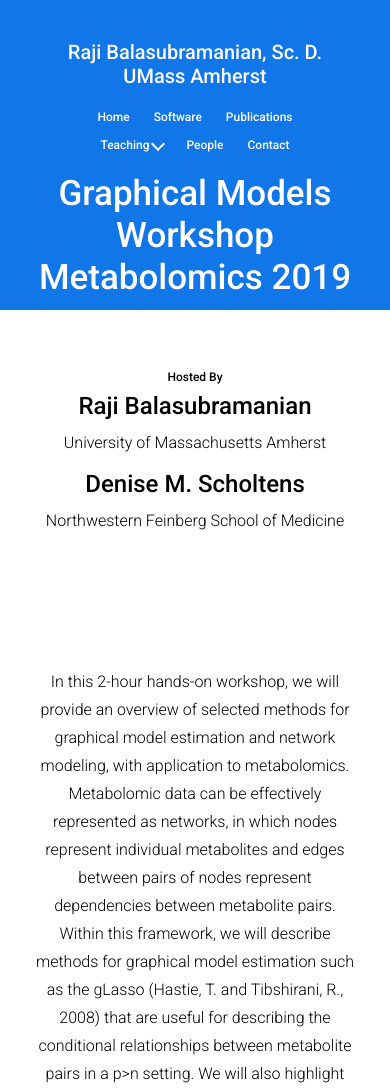
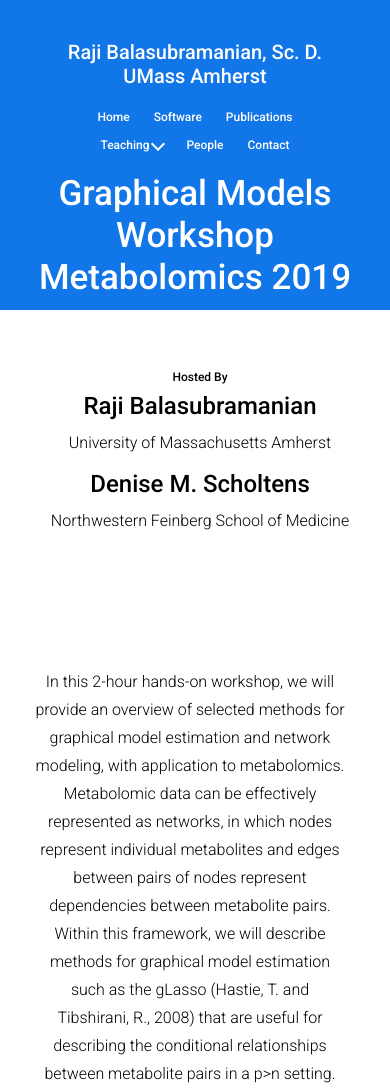
Before and after one commit to raji-lab/raji-lab.github.io, a plain HTML site: page GraphicModel2019.html in a window 390 px wide. Shown: the top 1092 px of the page. Drawn offline with nearby package versions, Linux system fonts and the light colour scheme.

Commit message:
Add files via upload

```diff
--- a/css/style.css
+++ b/css/style.css
@@ -477,6 +477,15 @@ p {
   padding-top: 60px;
 }
 
+@media screen and (max-width: 500px){
+  .content_area {
+    background: #fff;
+    padding-bottom: 90px;
+    padding-top: 60px;
+    padding-left: 10px;
+  }
+}
+
 .content_area.colord_bg {
   background: #fff;
 }
@@ -548,7 +557,7 @@ p {
   .content_products .content_wrap {
     margin-bottom: 60px;
     margin-left: 10px;
-    margin-right: 10px;
+    margin-right: 20px;
   }
 }
 
```
